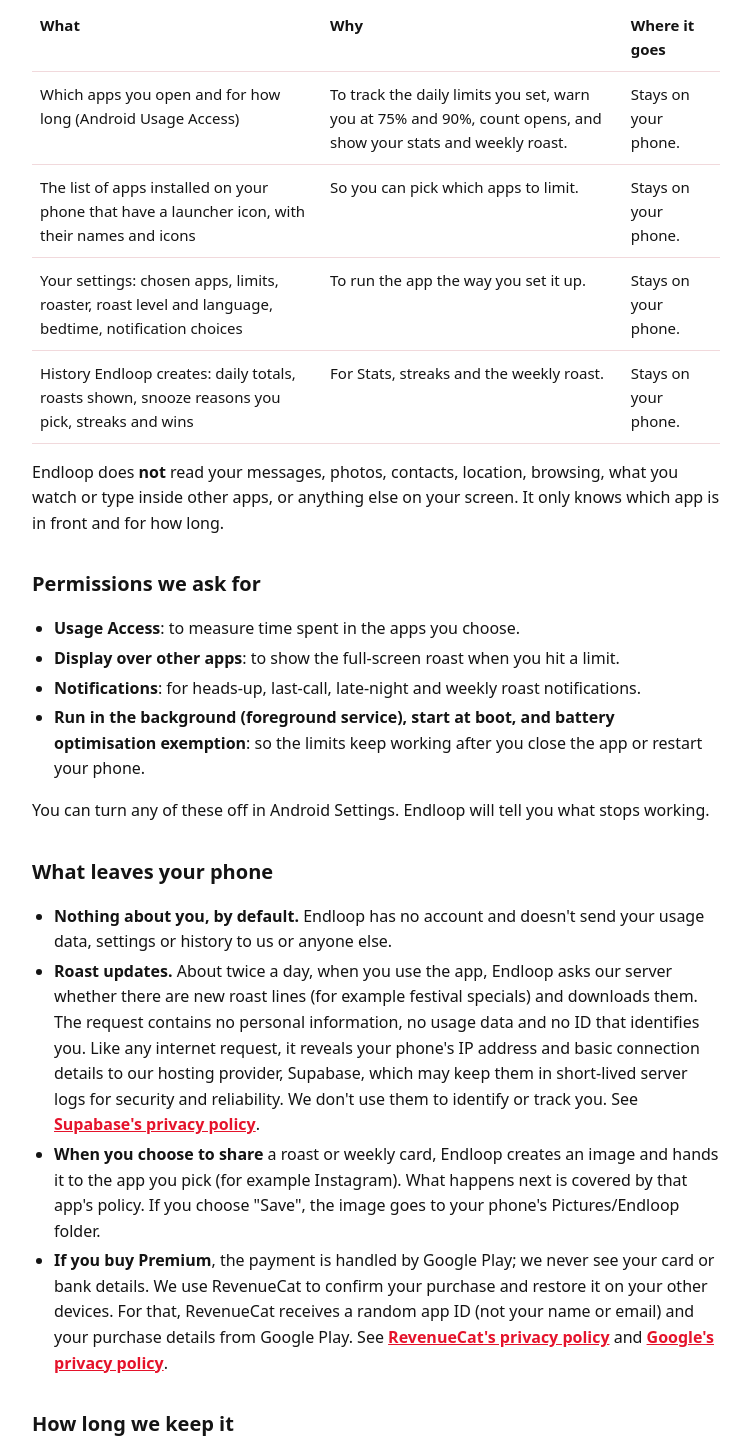
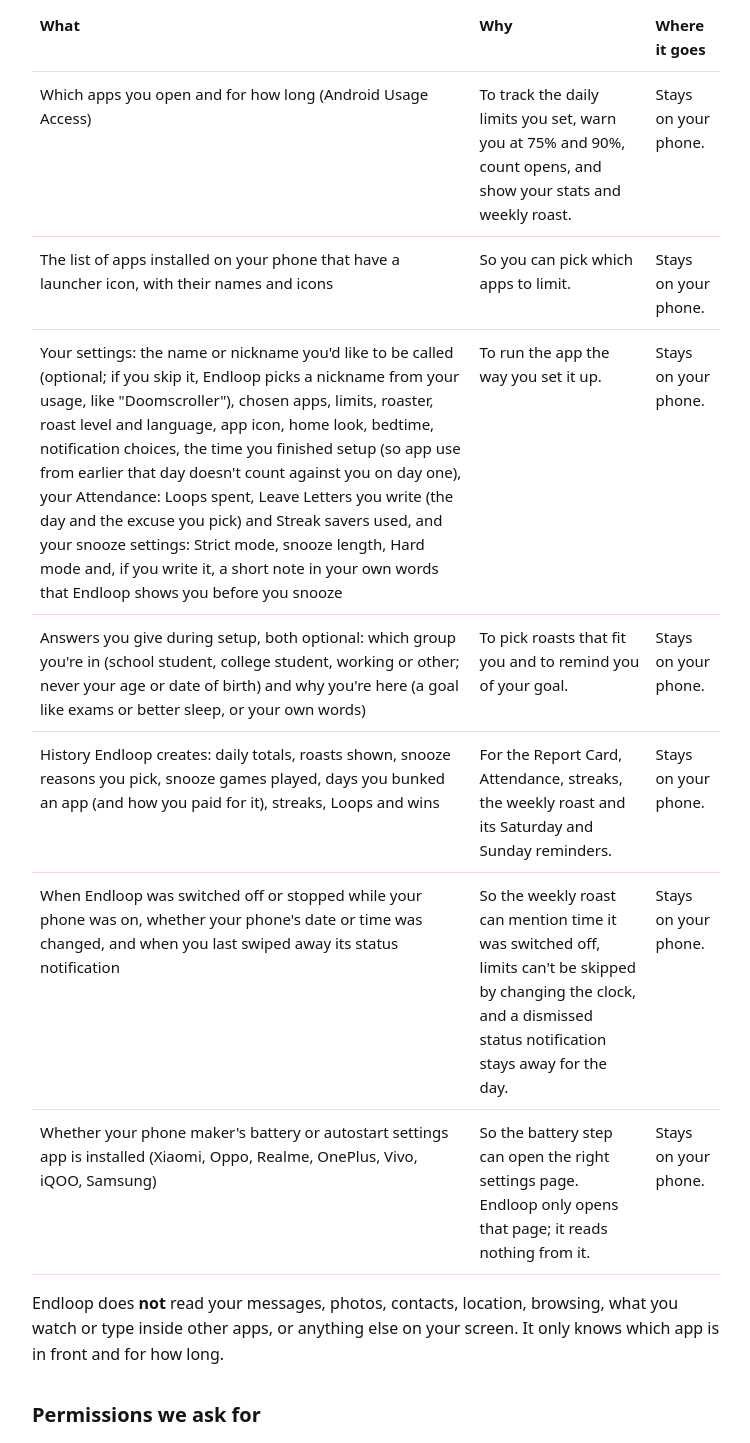
Before and after one commit to super-spiderr/endloop-site, a plain HTML site: page privacy.html in a window 1280 px wide. Shown: the part 578-2021 px from the top of the page, without its empty margins (264-1014 px from the left). Drawn offline with Linux system fonts and the light colour scheme.

Commit message:
Privacy policy 21 Nov and launch prices
- privacy.html: dated 21 November 2026; live countdown and Android 16 Live
  Update chip (promoted notifications) under Permissions; the 4 Nov changes
  (app icon, home look, setup time, battery wording).
- index.html: launch prices (₹39 / ₹199 with 7-day trial / ₹499) and
  "Up to 6 apps", matching the app.

Co-Authored-By: Claude Opus 5.5 <noreply@anthropic.com>
Claude-Session: https://claude.ai/code/session_01KhUKXZLKKPRVbqENAB7D2P

```diff
--- a/privacy.html
+++ b/privacy.html
@@ -19,7 +19,7 @@
 
 <main>
 <h1>Privacy Policy</h1>
-<p class="meta">Effective 12 October 2026 · Endloop for Android · by Super Spider</p>
+<p class="meta">Effective 21 November 2026 · Endloop for Android · by Super Spider</p>
 
 <div class="card">
   <p><strong>The short version.</strong> Endloop watches the clock, not your content. It reads how long you spend in the apps you choose, so it can warn and roast you. That information stays on your phone. The only thing Endloop downloads is new roast lines, and it sends nothing about you to get them. There's no account, no ads and no analytics, and we don't sell or share your data.</p>
@@ -34,8 +34,11 @@
   <tbody>
     <tr><td>Which apps you open and for how long (Android Usage Access)</td><td>To track the daily limits you set, warn you at 75% and 90%, count opens, and show your stats and weekly roast.</td><td>Stays on your phone.</td></tr>
     <tr><td>The list of apps installed on your phone that have a launcher icon, with their names and icons</td><td>So you can pick which apps to limit.</td><td>Stays on your phone.</td></tr>
-    <tr><td>Your settings: chosen apps, limits, roaster, roast level and language, bedtime, notification choices</td><td>To run the app the way you set it up.</td><td>Stays on your phone.</td></tr>
-    <tr><td>History Endloop creates: daily totals, roasts shown, snooze reasons you pick, streaks and wins</td><td>For Stats, streaks and the weekly roast.</td><td>Stays on your phone.</td></tr>
+    <tr><td>Your settings: the name or nickname you'd like to be called (optional; if you skip it, Endloop picks a nickname from your usage, like "Doomscroller"), chosen apps, limits, roaster, roast level and language, app icon, home look, bedtime, notification choices, the time you finished setup (so app use from earlier that day doesn't count against you on day one), your Attendance: Loops spent, Leave Letters you write (the day and the excuse you pick) and Streak savers used, and your snooze settings: Strict mode, snooze length, Hard mode and, if you write it, a short note in your own words that Endloop shows you before you snooze</td><td>To run the app the way you set it up.</td><td>Stays on your phone.</td></tr>
+    <tr><td>Answers you give during setup, both optional: which group you're in (school student, college student, working or other; never your age or date of birth) and why you're here (a goal like exams or better sleep, or your own words)</td><td>To pick roasts that fit you and to remind you of your goal.</td><td>Stays on your phone.</td></tr>
+    <tr><td>History Endloop creates: daily totals, roasts shown, snooze reasons you pick, snooze games played, days you bunked an app (and how you paid for it), streaks, Loops and wins</td><td>For the Report Card, Attendance, streaks, the weekly roast and its Saturday and Sunday reminders.</td><td>Stays on your phone.</td></tr>
+    <tr><td>When Endloop was switched off or stopped while your phone was on, whether your phone's date or time was changed, and when you last swiped away its status notification</td><td>So the weekly roast can mention time it was switched off, limits can't be skipped by changing the clock, and a dismissed status notification stays away for the day.</td><td>Stays on your phone.</td></tr>
+    <tr><td>Whether your phone maker's battery or autostart settings app is installed (Xiaomi, Oppo, Realme, OnePlus, Vivo, iQOO, Samsung)</td><td>So the battery step can open the right settings page. Endloop only opens that page; it reads nothing from it.</td><td>Stays on your phone.</td></tr>
   </tbody>
 </table>
 <p>Endloop does <strong>not</strong> read your messages, photos, contacts, location, browsing, what you watch or type inside other apps, or anything else on your screen. It only knows which app is in front and for how long.</p>
@@ -44,8 +47,8 @@
 <ul>
   <li><strong>Usage Access</strong>: to measure time spent in the apps you choose.</li>
   <li><strong>Display over other apps</strong>: to show the full-screen roast when you hit a limit.</li>
-  <li><strong>Notifications</strong>: for heads-up, last-call, late-night and weekly roast notifications.</li>
-  <li><strong>Run in the background (foreground service), start at boot, and battery optimisation exemption</strong>: so the limits keep working after you close the app or restart your phone.</li>
+  <li><strong>Notifications</strong>: for heads-up, last-call, late-night and weekly roast notifications, and a silent live countdown while you're in an app past 75% of its limit. On Android 16 and later, that countdown can also show as a "Live Update" chip in the status bar (Android's "promoted notifications" permission, given at install; you can switch it off for Endloop in Android Settings). The countdown is worked out on your phone and is never sent anywhere.</li>
+  <li><strong>Run in the background (foreground service) and start at boot</strong>: so the limits keep working after you close the app or restart your phone. On some phones Endloop also asks you to switch off battery optimisation for it in Android Settings; it only opens that page, you make the change.</li>
 </ul>
 <p>You can turn any of these off in Android Settings. Endloop will tell you what stops working.</p>
 
@@ -53,7 +56,7 @@
 <ul>
   <li><strong>Nothing about you, by default.</strong> Endloop has no account and doesn't send your usage data, settings or history to us or anyone else.</li>
   <li><strong>Roast updates.</strong> About twice a day, when you use the app, Endloop asks our server whether there are new roast lines (for example festival specials) and downloads them. The request contains no personal information, no usage data and no ID that identifies you. Like any internet request, it reveals your phone's IP address and basic connection details to our hosting provider, Supabase, which may keep them in short-lived server logs for security and reliability. We don't use them to identify or track you. See <a href="https://supabase.com/privacy">Supabase's privacy policy</a>.</li>
-  <li><strong>When you choose to share</strong> a roast or weekly card, Endloop creates an image and hands it to the app you pick (for example Instagram). What happens next is covered by that app's policy. If you choose "Save", the image goes to your phone's Pictures/Endloop folder.</li>
+  <li><strong>When you choose to share</strong> a card (a roast, your week, a streak milestone or a Leave Letter), Endloop creates an image and hands it to the app you pick (for example Instagram). If the roast uses the name you gave Endloop, the image includes it; a Leave Letter card shows that name and the excuse you picked. Your week card can hide your app names. What happens next is covered by that app's policy. If you choose "Save", the image goes to your phone's Pictures/Endloop folder.</li>
   <li><strong>If you buy Premium</strong>, the payment is handled by Google Play; we never see your card or bank details. We use RevenueCat to confirm your purchase and restore it on your other devices. For that, RevenueCat receives a random app ID (not your name or email) and your purchase details from Google Play. See <a href="https://www.revenuecat.com/privacy">RevenueCat's privacy policy</a> and <a href="https://policies.google.com/privacy">Google's privacy policy</a>.</li>
 </ul>
 
```
Also changed, not shown: index.html (+4 -4 lines).
